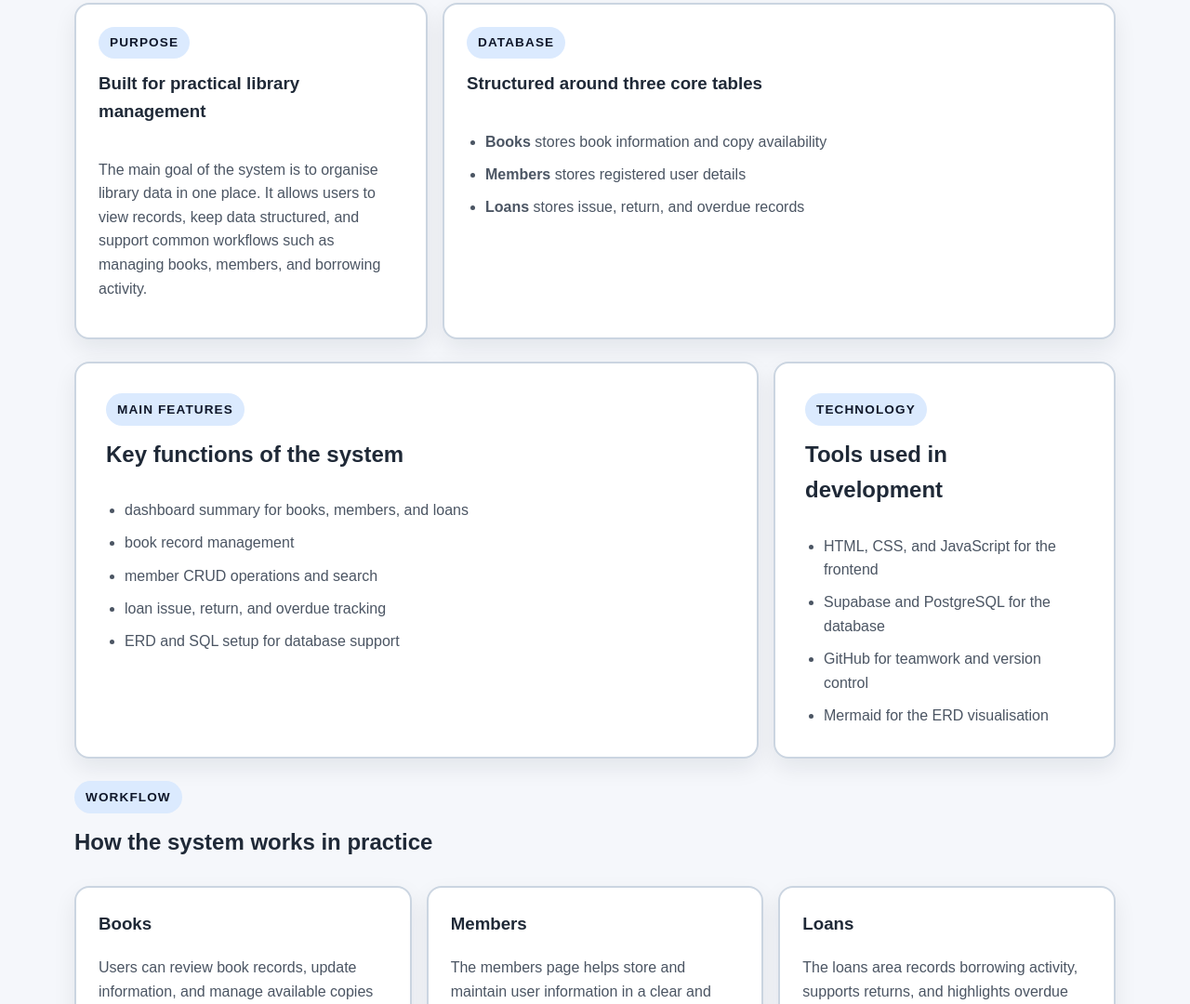
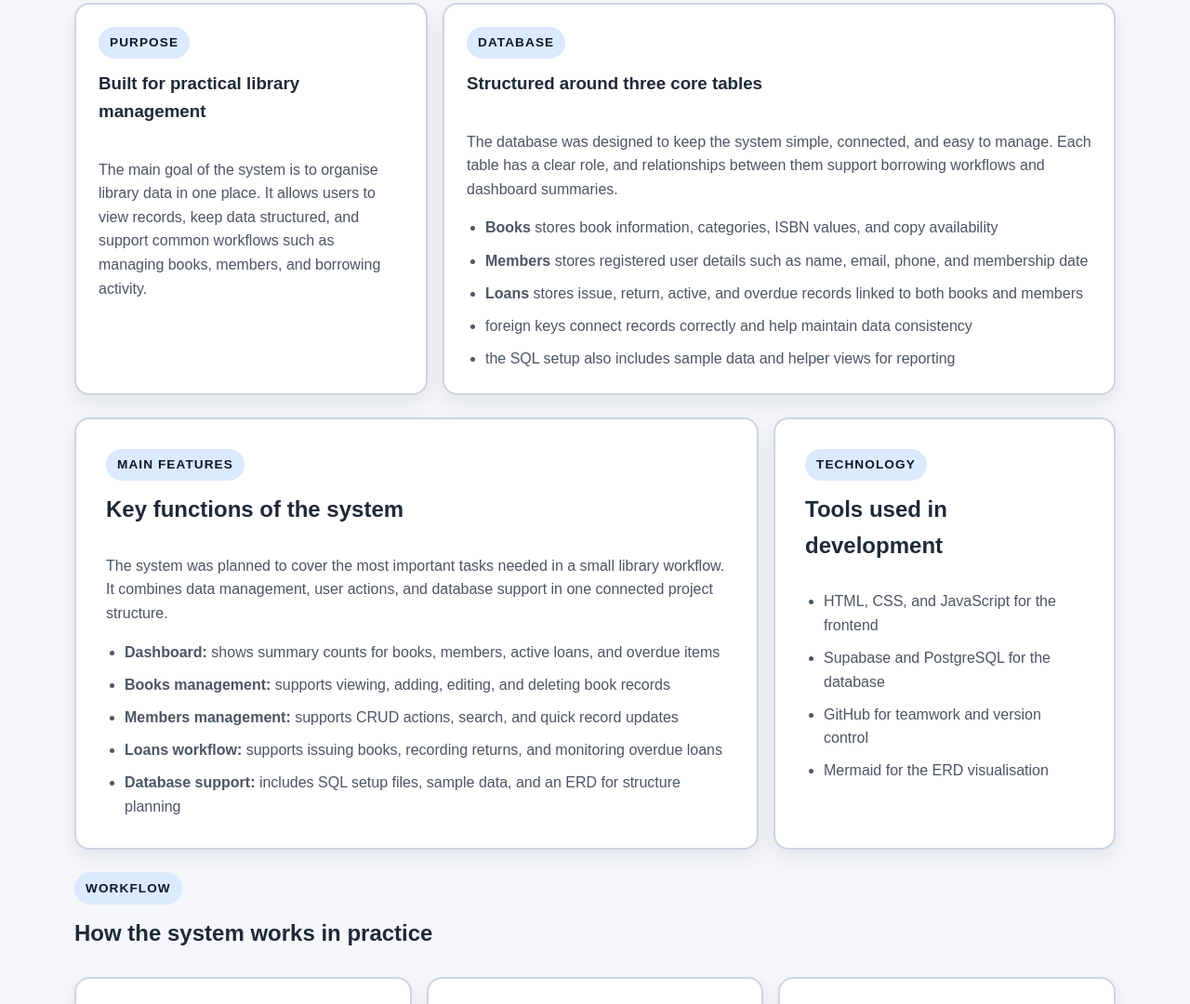
Before and after one commit to MiolesBlues/Library_management_system, a plain HTML site: page pages/about.html in a window 1280 px wide. Shown: the part 488-1568 px from the top of the page at 93% size. Drawn offline with nearby package versions, Linux system fonts and the light colour scheme.

Commit message:
Expand About page feature and database sections

```diff
--- a/pages/about.html
+++ b/pages/about.html
@@ -70,10 +70,13 @@
                 <h3>Structured around three core tables</h3>
               </div>
             </div>
+            <p class="page-text">The database was designed to keep the system simple, connected, and easy to manage. Each table has a clear role, and relationships between them support borrowing workflows and dashboard summaries.</p>
             <ul class="integration-notes">
-              <li><strong>Books</strong> stores book information and copy availability</li>
-              <li><strong>Members</strong> stores registered user details</li>
-              <li><strong>Loans</strong> stores issue, return, and overdue records</li>
+              <li><strong>Books</strong> stores book information, categories, ISBN values, and copy availability</li>
+              <li><strong>Members</strong> stores registered user details such as name, email, phone, and membership date</li>
+              <li><strong>Loans</strong> stores issue, return, active, and overdue records linked to both books and members</li>
+              <li>foreign keys connect records correctly and help maintain data consistency</li>
+              <li>the SQL setup also includes sample data and helper views for reporting</li>
             </ul>
           </article>
         </div>
@@ -87,12 +90,13 @@
               <h2>Key functions of the system</h2>
             </div>
           </div>
+          <p class="page-text">The system was planned to cover the most important tasks needed in a small library workflow. It combines data management, user actions, and database support in one connected project structure.</p>
           <ul class="integration-notes">
-            <li>dashboard summary for books, members, and loans</li>
-            <li>book record management</li>
-            <li>member CRUD operations and search</li>
-            <li>loan issue, return, and overdue tracking</li>
-            <li>ERD and SQL setup for database support</li>
+            <li><strong>Dashboard:</strong> shows summary counts for books, members, active loans, and overdue items</li>
+            <li><strong>Books management:</strong> supports viewing, adding, editing, and deleting book records</li>
+            <li><strong>Members management:</strong> supports CRUD actions, search, and quick record updates</li>
+            <li><strong>Loans workflow:</strong> supports issuing books, recording returns, and monitoring overdue loans</li>
+            <li><strong>Database support:</strong> includes SQL setup files, sample data, and an ERD for structure planning</li>
           </ul>
         </article>
 
```
